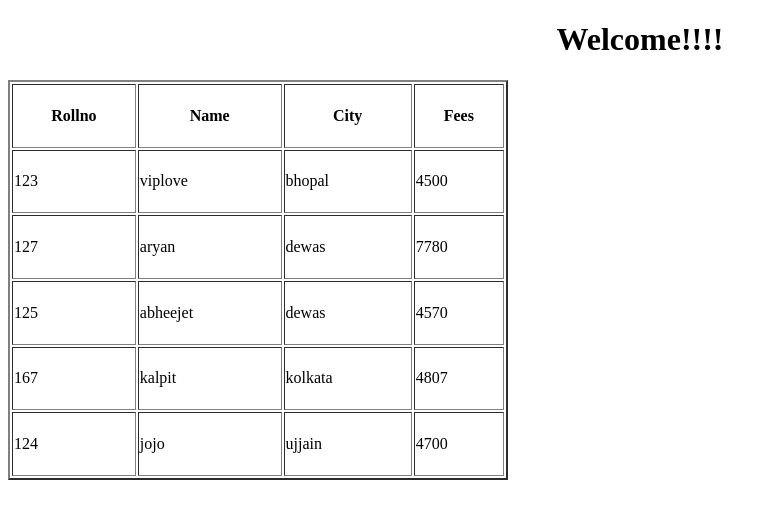
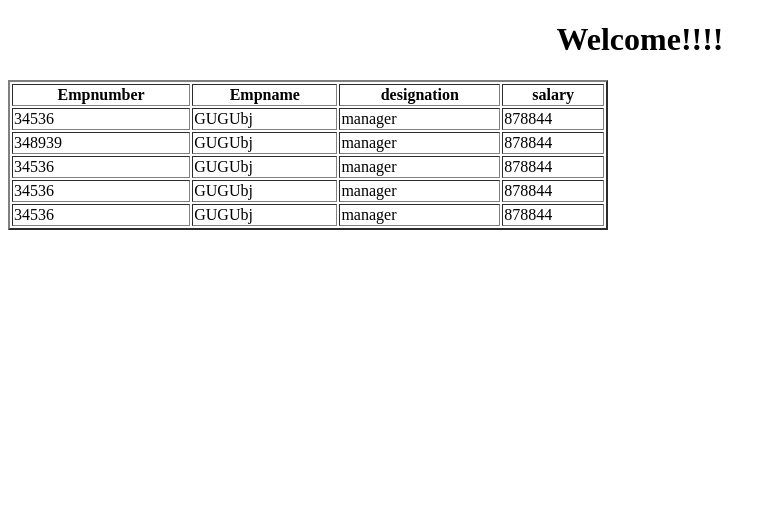
Before and after one commit to Viplovesana/Practice-react-js, a React (Vite) app: page / in a window 1280 px wide. Shown: the top 518 px of the page, without its empty margins (0-776 px from the left). Built offline with nearby package versions, Linux system fonts and the light colour scheme.

Commit message:
new commit

```diff
--- a/src/App.jsx
+++ b/src/App.jsx
@@ -5,6 +5,8 @@
 // import Component from "./Component";
 // import Component2 from "./Component2";
 // import Component3 from "./Component3";
+
+// import EmpData from "./Empdata";
 
 
 // const App=()=>{
@@ -176,67 +178,109 @@
 //..........................................................................................
 
 
-const Subject = [
-  {
-    "rollno":123,
-    "name":"viplove",
-    "city":"bhopal",
-    "fees":4500,
-  },
-  {
-    "rollno":127,
-    "name":"aryan",
-    "city":"dewas",
-    "fees":7780,
-  },
-  {
-    "rollno":125,
-    "name":"abheejet",
-    "city":"dewas",
-    "fees":4570,
-  },
-  {
-    "rollno":167,
-    "name":"kalpit",
-    "city":"kolkata",
-    "fees":4807,
-  },
-  {
-    "rollno":124,
-    "name":"jojo",
-    "city":"ujjain",
-    "fees":4700,
-  },
-]
+// const Subject = [
+//   {
+//     "rollno":123,
+//     "name":"viplove",
+//     "city":"bhopal",
+//     "fees":4500,
+//   },
+//   {
+//     "rollno":127,
+//     "name":"aryan",
+//     "city":"dewas",
+//     "fees":7780,
+//   },
+//   {
+//     "rollno":125,
+//     "name":"abheejet",
+//     "city":"dewas",
+//     "fees":4570,
+//   },
+//   {
+//     "rollno":167,
+//     "name":"kalpit",
+//     "city":"kolkata",
+//     "fees":4807,
+//   },
+//   {
+//     "rollno":124,
+//     "name":"jojo",
+//     "city":"ujjain",
+//     "fees":4700,
+//   },
+// ]
 
-const ans =Subject.map((key)=>{
-return(
-<tr>
-  <td>{key.rollno}</td>
-  <td>{key.name}</td>
-  <td>{key.city}</td>
-  <td>{key.fees}</td>
-</tr>
+// const ans =Subject.map((key)=>{
+// return(
+// <tr>
+//   <td>{key.rollno}</td>
+//   <td>{key.name}</td>
+//   <td>{key.city}</td>
+//   <td>{key.fees}</td>
+// </tr>
+// )
+// })
+// const Data=()=>{
+//   return(
+//     <>
+
+//     <h1 align="center">Welcome!!!!</h1>
+
+//     <table border="2" width="500" height="400">
+//       <tr>
+//         <th>Rollno</th>
+//         <th>Name</th>
+//         <th>City</th>
+//         <th>Fees</th>
+//       </tr>
+//       {ans}
+//     </table>
+
+
+//     </>
+//   )
+// }
+// export default Data;
+
+
+
+
+//.................................................................................................
+import EmpData from "./Empdata";
+import EmpDesign from "./EmpDesign";
+const Data = ()=>{
+
+const ans =EmpData.map((key)=><EmpDesign
+
+no={key.empno}
+nm={key.empname}
+ds={key.designation}
+sal={key.salary}
+
+
+
+/>
+
 )
-})
-const Data=()=>{
+
   return(
     <>
-
     <h1 align="center">Welcome!!!!</h1>
 
-    <table border="2" width="500" height="400">
+    <table border="2" width="600" >
       <tr>
-        <th>Rollno</th>
-        <th>Name</th>
-        <th>City</th>
-        <th>Fees</th>
+        <th>Empnumber</th>
+        <th>Empname</th>
+        <th>designation</th>
+        <th>salary</th>
+
       </tr>
       {ans}
     </table>
 
-
     </>
   )
 }
+
 export default Data;
--- /dev/null
+++ b/src/EmpDesign.jsx
@@ -0,0 +1,16 @@
+const EmpDesign =(props)=>{
+    return(
+
+        <>
+
+        <tr>
+            <td>{props.no}</td>
+            <td>{props.nm}</td>
+            <td>{props.ds}</td>
+            <td>{props.sal}</td>
+        </tr>
+
+        </>
+    )
+}
+export default EmpDesign
--- /dev/null
+++ b/src/Empdata.jsx
@@ -0,0 +1,33 @@
+const EmpData =[
+    {
+        "empno":34536,
+        "empname":"GUGUbj",
+        "designation":"manager",
+        "salary":878844,
+    },
+    {
+        "empno":348939,
+        "empname":"GUGUbj",
+        "designation":"manager",
+        "salary":878844,
+    },
+    {
+        "empno":34536,
+        "empname":"GUGUbj",
+        "designation":"manager",
+        "salary":878844,
+    },
+    {
+        "empno":34536,
+        "empname":"GUGUbj",
+        "designation":"manager",
+        "salary":878844,
+    },
+    {
+        "empno":34536,
+        "empname":"GUGUbj",
+        "designation":"manager",
+        "salary":878844,
+    },
+]
+export default EmpData;
```
